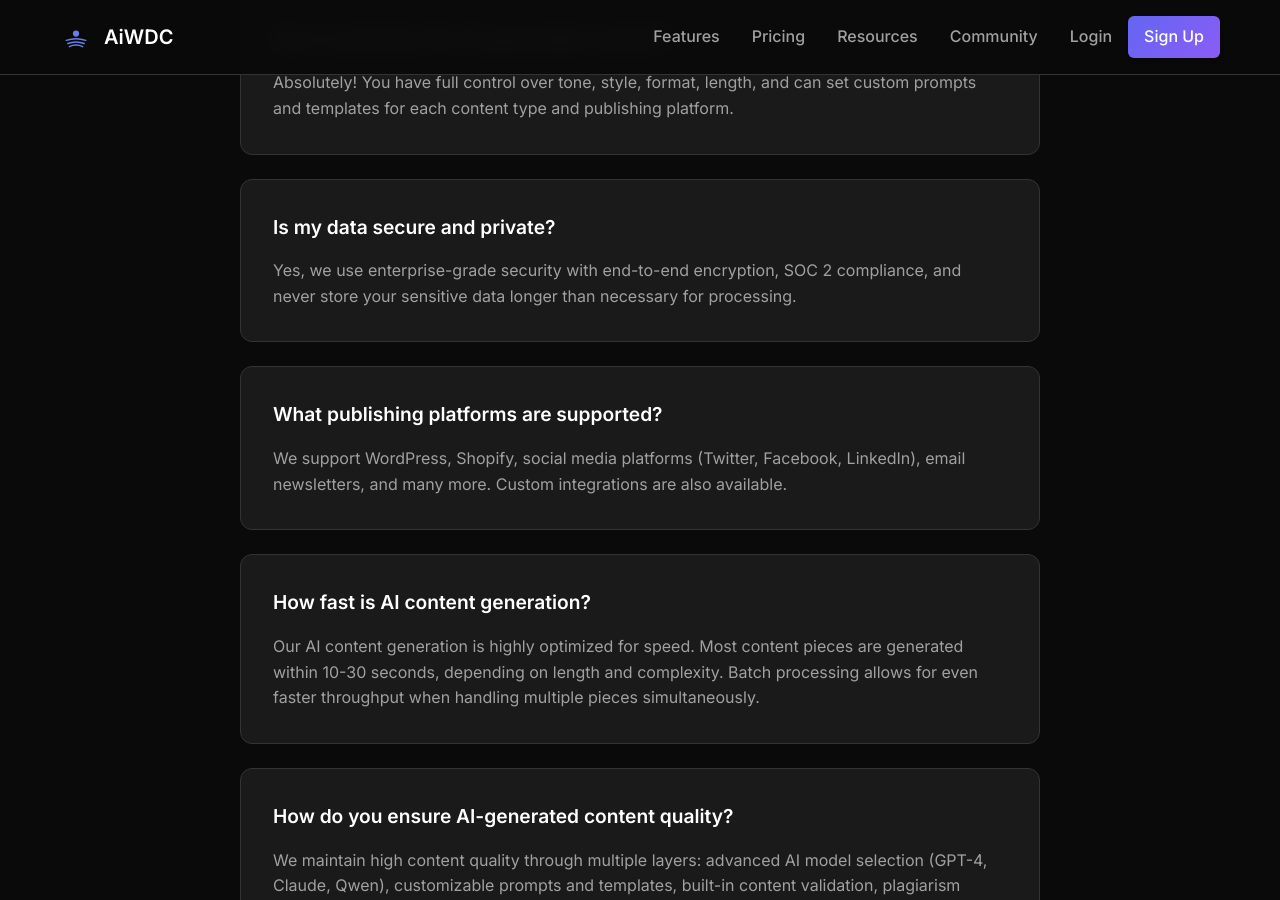
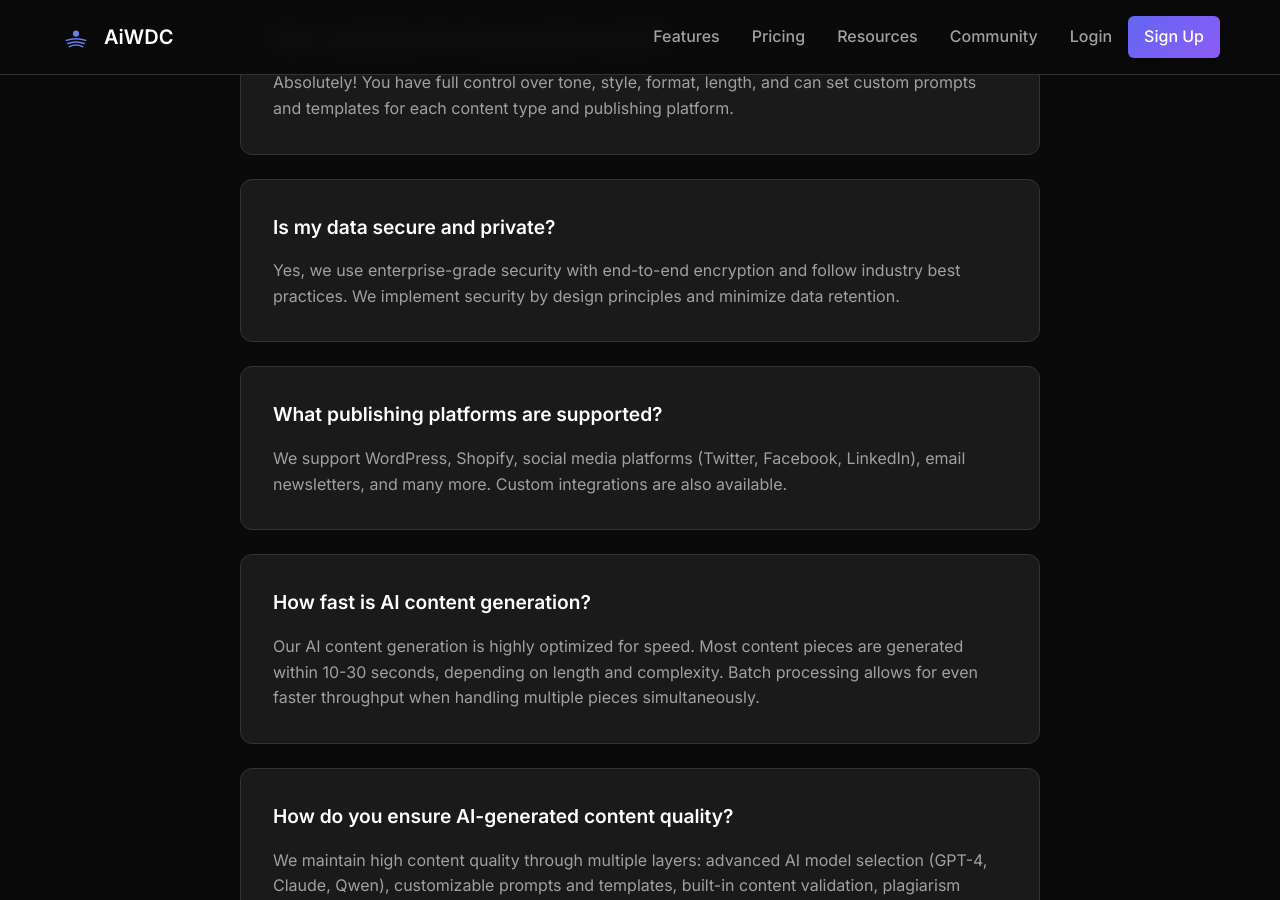
Before and after one commit to imleoo/aiwdc, a Jekyll site: the page built from index.html, in a window 1280 px wide and 900 px high, scrolled down 4226 px. Built offline with Jekyll 4.4.1, drawn with Linux system fonts in a browser that asks for light colours; comment, search, counter and statistics services are not loaded.

Commit message:
Replace inaccurate SOC 2 compliance claims with realistic security statements
- Removed SOC 2 compliant references from marketing copy
- Replaced with 'security-first design' and 'industry best practices'
- Updated login and register pages benefits sections
- Maintained credible security messaging for static website
- Avoided potentially misleading compliance claims

🤖 Generated with [Claude Code](https://claude.ai/code)

Co-Authored-By: Claude <noreply@anthropic.com>

```diff
--- a/index.html
+++ b/index.html
@@ -246,7 +246,7 @@ description: AiWDC is the open AI content pipeline that connects your data, tran
                     </div>
                     <div class="faq-item">
                         <h4>Is my data secure and private?</h4>
-                        <p>Yes, we use enterprise-grade security with end-to-end encryption, SOC 2 compliance, and never store your sensitive data longer than necessary for processing.</p>
+                        <p>Yes, we use enterprise-grade security with end-to-end encryption and follow industry best practices. We implement security by design principles and minimize data retention.</p>
                     </div>
                     <div class="faq-item">
                         <h4>What publishing platforms are supported?</h4>
--- a/login.html
+++ b/login.html
@@ -89,7 +89,7 @@ description: Login to your AiWDC account to access your AI content automation da
                         </svg>
                         <div>
                             <strong>Enterprise-Grade Security</strong>
-                            <span>SOC 2 compliant, end-to-end encryption protection</span>
+                            <span>Security-first design with end-to-end encryption protection</span>
                         </div>
                     </li>
                     <li>
--- a/register.html
+++ b/register.html
@@ -153,7 +153,7 @@ description: Create your AiWDC account and experience AI-driven content automati
                         </svg>
                         <div>
                             <strong>Enterprise-Grade Security</strong>
-                            <span>SOC 2 compliant, end-to-end encryption protection</span>
+                            <span>Security-first design with end-to-end encryption protection</span>
                         </div>
                     </li>
                     <li>
```
